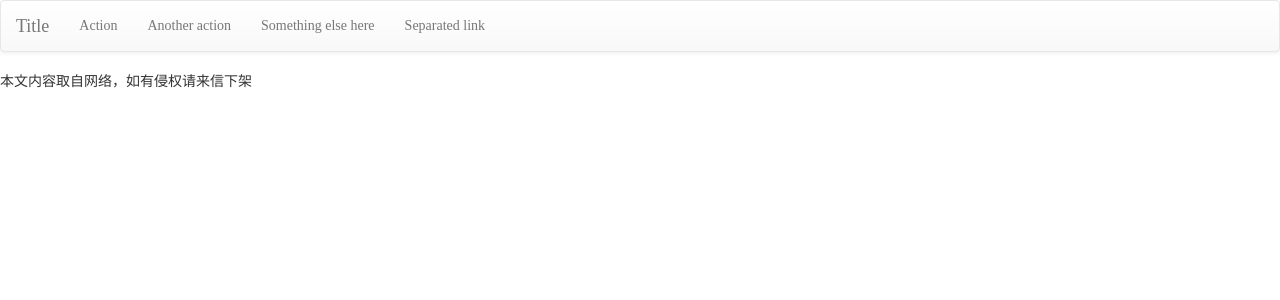
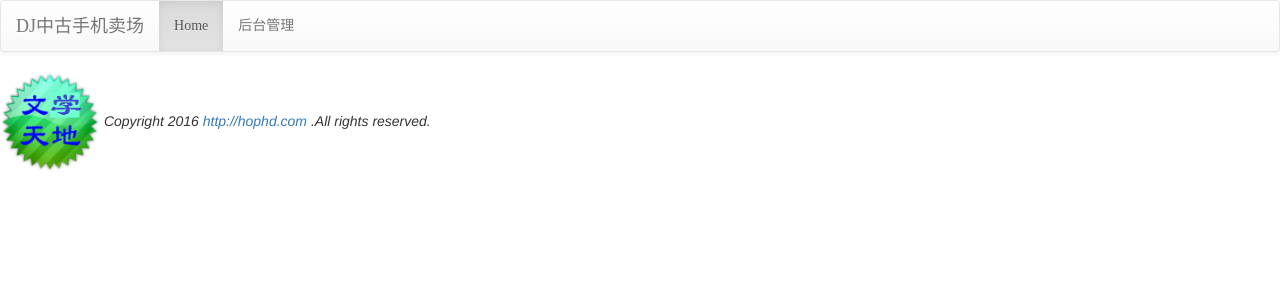
Before and after one commit to MiracleWong/DjangoPractices, a Django app: template mblog/templates/post.html in a window 1280 px wide. Shown: the top 300 px of the page. Run offline with Django 3.2, Linux system fonts and the light colour scheme; the template is opened without the code that fills it, so the values that code supplies are empty; some libraries are stand-ins or nearby versions.

Commit message:
Add the templates files

```diff
--- a/ch07www/ch07www/urls.py
+++ b/ch07www/ch07www/urls.py
@@ -15,7 +15,9 @@ Including another URLconf
 """
 from django.conf.urls import url
 from django.contrib import admin
+from mysite import views
 
 urlpatterns = [
+    url(r'^$', views.index),
     url(r'^admin/', admin.site.urls),
 ]
--- a/ch07www/templates/footer.html
+++ b/ch07www/templates/footer.html
@@ -1,8 +1,8 @@
 <!-- footer.html -->
-{% block footer %}
-    {% if now %}
-        <p style="font-family: 微软雅黑;">现在时刻：{{ now }}</p>
-    {% else %}
-        <p style="font-family: 微软雅黑;">本文内容取自网络，如有侵权请来信下架</p>
-    {% endif %}
-{% endblock %}
+{% load staticfiles %}
+<img src="{% static "images/logo.png" %}" width=100>
+
+<em>
+    Copyright 2016 <a href="http://hophd.com">http://hophd.com</a>
+    .All rights reserved.
+</em>
--- a/ch07www/templates/header.html
+++ b/ch07www/templates/header.html
@@ -3,14 +3,13 @@
     <div class="container-fluid">
         <!-- Brand and toggle get grouped for better mobile display -->
         <div class="navbar-header">
-
-            <div class="navbar-brand" align=center>Title</div>
+            <div class="navbar-brand" align=center>
+                DJ中古手机卖场
+            </div>
         </div>
         <ul class="nav navbar-nav">
-                                    <li><a href="#">Action</a></li>
-                        <li><a href="#">Another action</a></li>
-                        <li><a href="#">Something else here</a></li>
-                        <li><a href="#">Separated link</a></li>
+            <li class="active"><a href="/">Home</a></li>
+            <li><a href="/admin">后台管理</a></li>
         </ul>
     </div>
 </nav>
```
Also changed, not shown: ch07www/mysite/views.py (+4 -4 lines), ch07www/templates/index.html (+26 -23 lines), ch07www/db.sqlite3.
